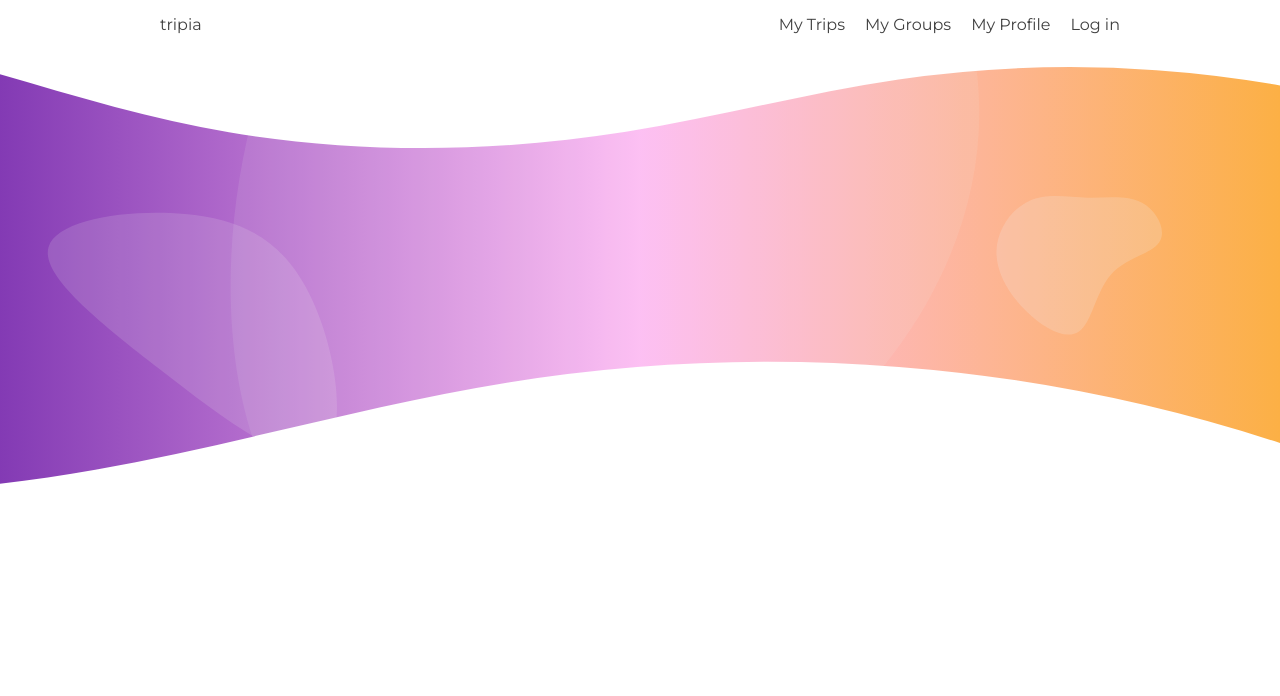
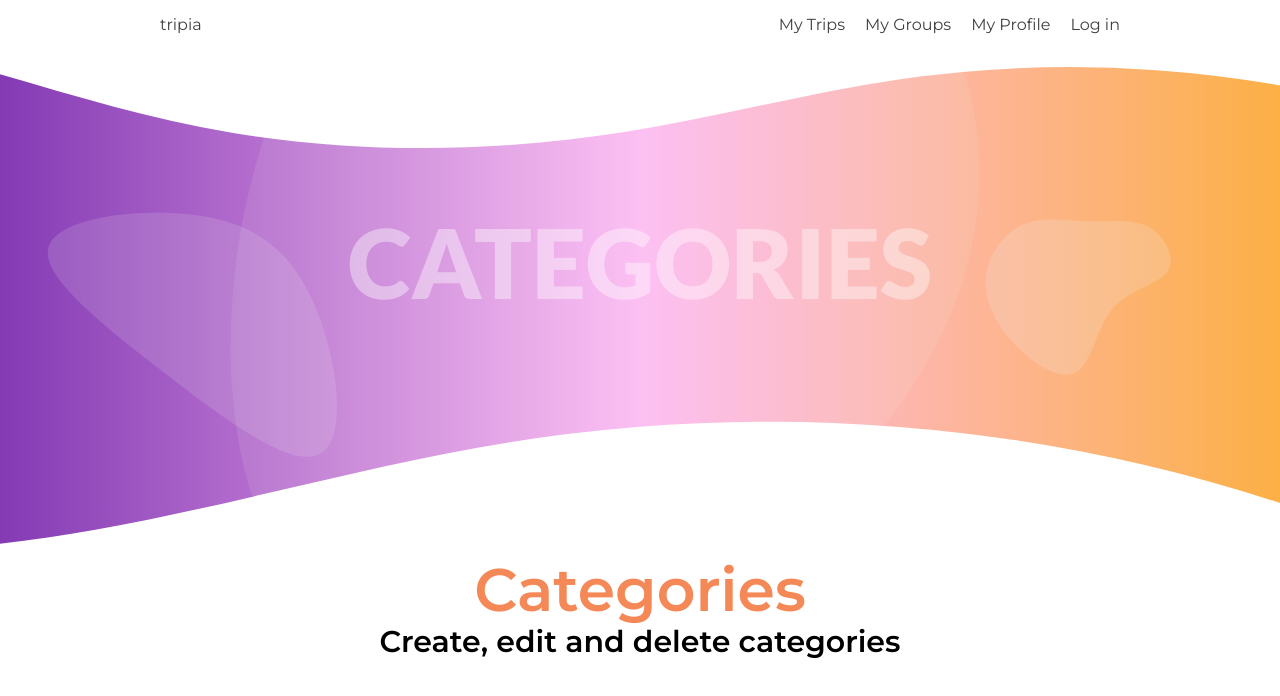
Before and after one commit to FeroHriadel/tripiafrontend, a Next.js app: page /admin/categories in a window 1280 px wide. Shown: the top 696 px of the page. Built offline with nearby package versions, Linux system fonts and the light colour scheme.

Commit message:
AdminCategoriesPage

```diff
--- a/app/admin/categories/page.tsx
+++ b/app/admin/categories/page.tsx
@@ -1,5 +1,10 @@
+import React from 'react';
 import GradientFlexi from '@/components/GradientFlexi';
-import React from 'react';
+import GradientHeader from '@/components/GradientHeader';
+import ContentSection from '@/components/ContentSection';
+import Container from '@/components/Container';
+import ContentSectionHeader from '@/components/ContentSectionHeader';
+import ContentSectionDescription from '@/components/ContentSectionDescription';
 
 
 
@@ -7,8 +12,15 @@ const CategoriesPage = () => {
   return (
     <>
       <GradientFlexi>
+        <GradientHeader text='CATEGORIES' />
+      </GradientFlexi>
 
-      </GradientFlexi>
+      <ContentSection>
+        <Container className='px-4'>
+          <ContentSectionHeader text='Categories' />
+          <ContentSectionDescription text='Create, edit and delete categories' className='mb-20' />
+        </Container>
+      </ContentSection>
     </>
   )
 }
--- a/components/ContentSectionDescription.tsx
+++ b/components/ContentSectionDescription.tsx
@@ -10,10 +10,10 @@ interface Props {
 
 
 
-const ContentSectionHeader = ({ text, className = '', style = {} }: Props) => {
+const ContentSectionDescription = ({ text, className = '', style = {} }: Props) => {
   return (
     <h4 className={`font-semibold text-xl xs:text-2xl md:text-3xl text-center ` + className} style={{...style}}>{text}</h4>
   )
 }
 
-export default ContentSectionHeader
+export default ContentSectionDescription
```
